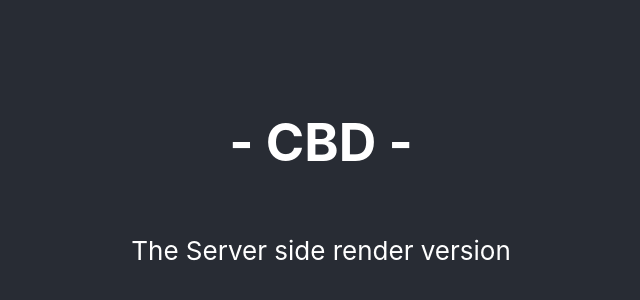
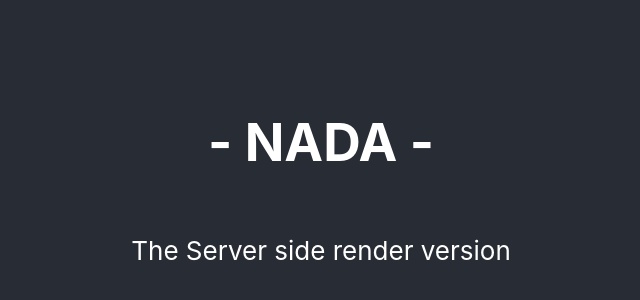
Before and after one commit to enicio/ss-rendering, a React (Create React App) app: page / in a window 1280 px wide. Shown: the part 216-516 px from the top of the page, without its empty margins (319-959 px from the left). Built offline with nearby package versions, Linux system fonts and the light colour scheme.

Commit message:
Teste deploy 8

```diff
--- a/src/App.js
+++ b/src/App.js
@@ -6,7 +6,7 @@ function App() {
   return (
     <div className="App">
       <header className="App-header">
-       <h1>- CBD -</h1>
+       <h1>- NADA -</h1>
        <p>The Server side render version</p>
       </header>
     </div>
```
